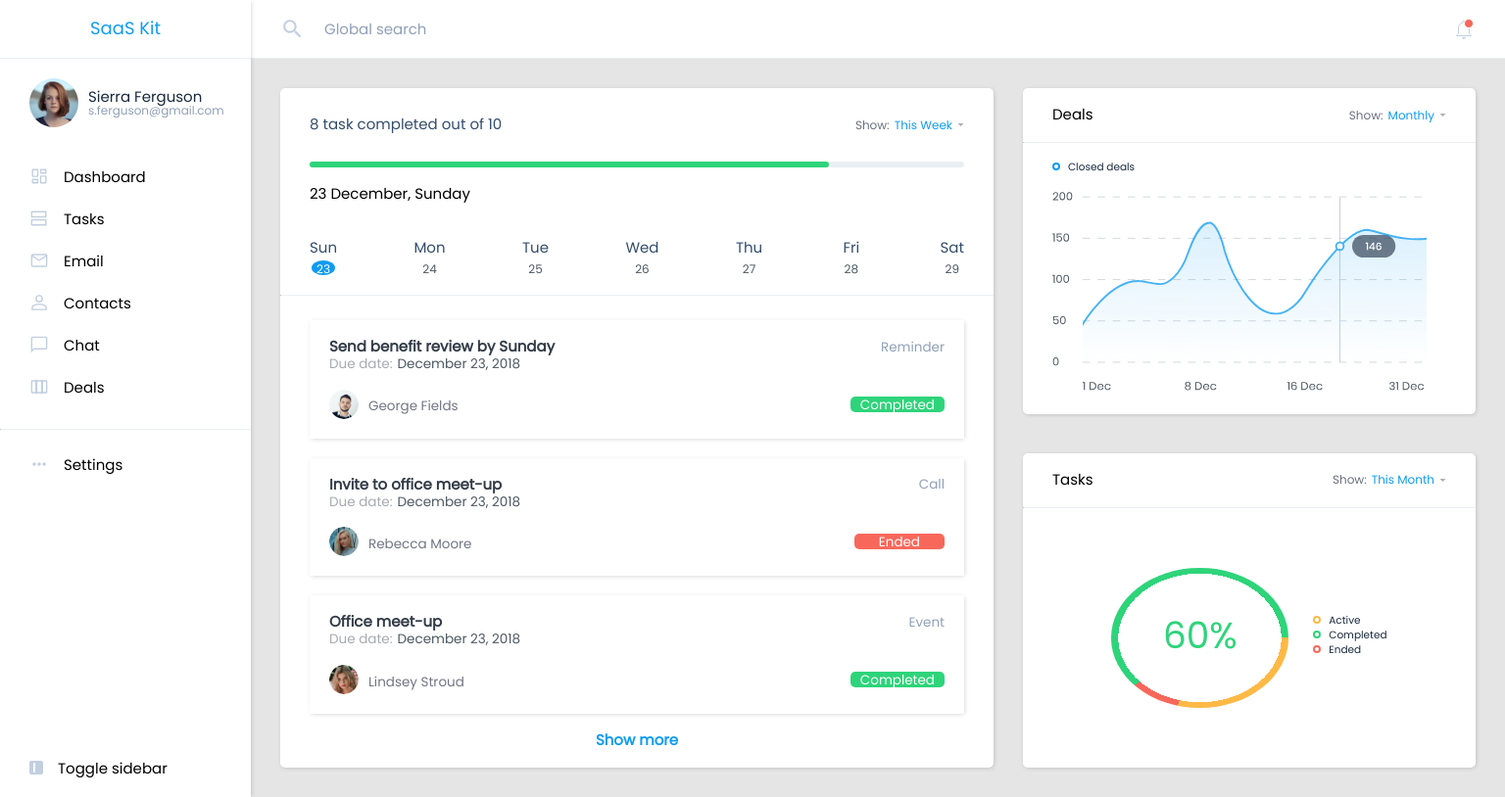
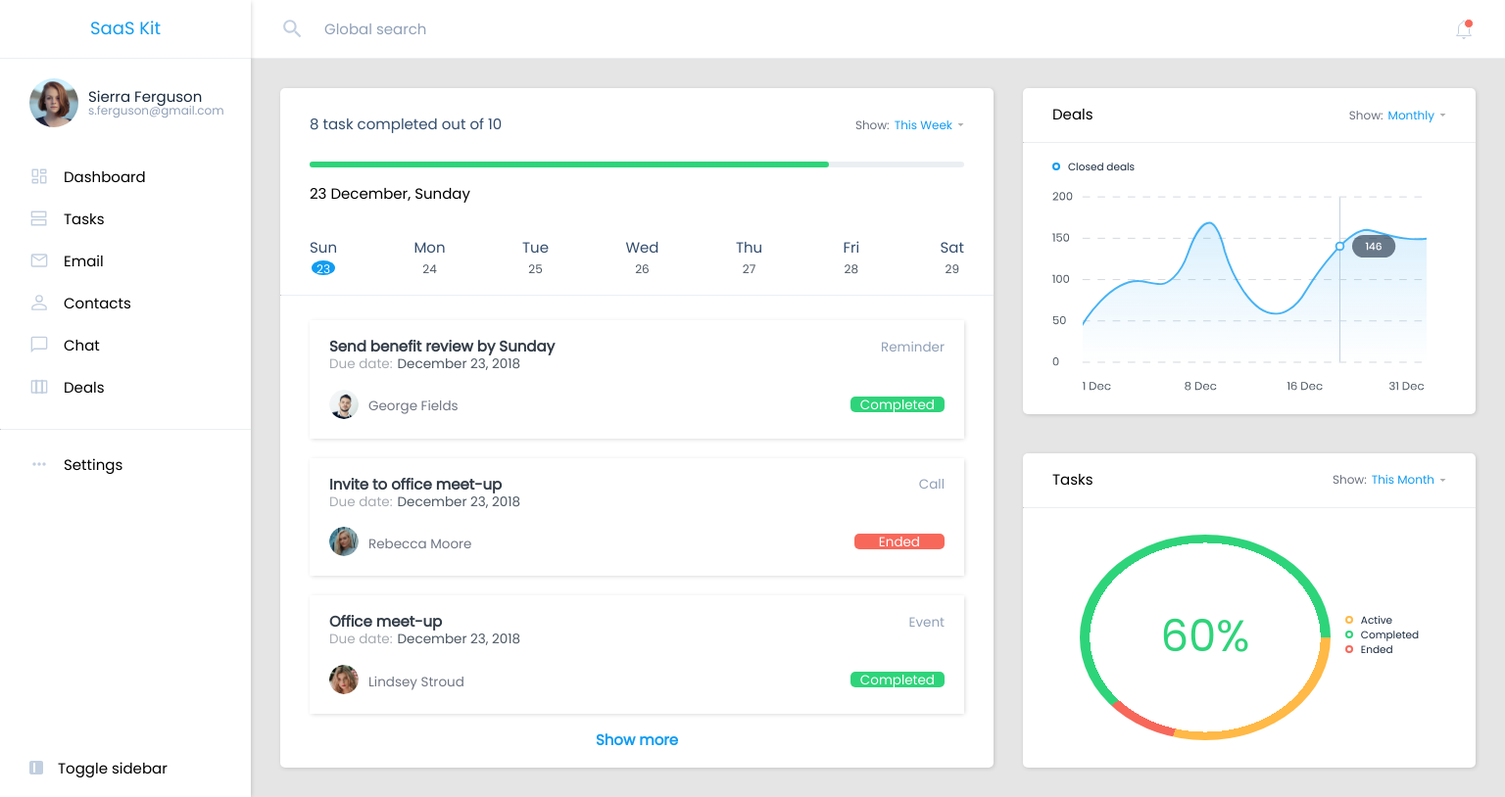
Before and after one commit to Golannnnn/itc_saas, a plain HTML site: page index.html in a window 1536 px wide. Shown: the whole page at 98% size. Drawn offline with Linux system fonts and the light colour scheme.

Commit message:
add extra breakpoint for 1500px

```diff
--- a/styles.css
+++ b/styles.css
@@ -638,6 +638,14 @@ hr {
   .tasks-title {
     margin: 20px 30px 20px 30px !important;
   }
+
+  .tasks-graph {
+    padding: 4em;
+  }
+
+  .tasks-graph-text {
+    font-size: 2.5rem;
+  }
 }
 
 @media (min-width: 700px) {
@@ -698,7 +706,7 @@ hr {
   }
 
   .tasks-ellipses {
-    margin-left: 25px;
+    margin-left: 15px;
   }
 
   .tasks-graph {
@@ -738,11 +746,25 @@ hr {
     display: flex;
   }
 
+  .tasks-ellipses {
+    margin-left: 15px;
+  }
+
   .tasks-graph {
-    padding: 3.5em;
+    padding: 3em;
   }
 
   .tasks-graph-text {
-    font-size: 2.5rem;
+    font-size: 2rem;
   }
 }
+
+@media (min-width: 1500px) {
+  .tasks-graph {
+    padding: 5.5em;
+  }
+
+  .tasks-graph-text {
+    font-size: 3rem;
+  }
+}
```
